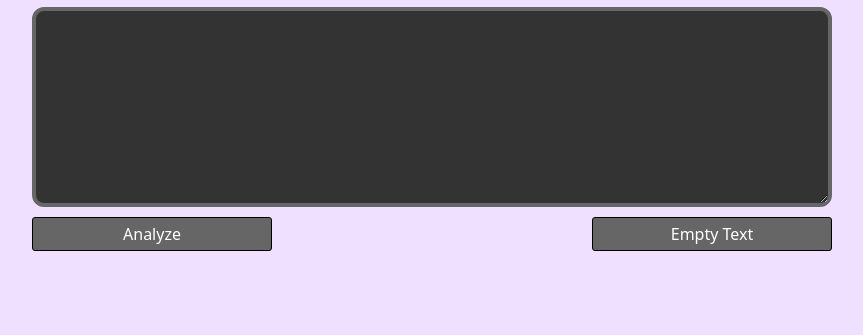
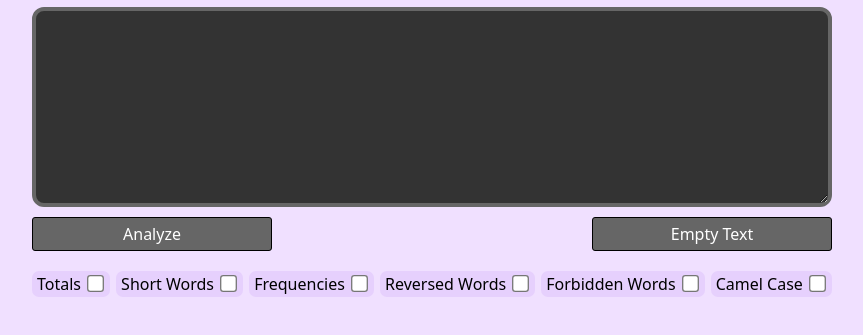
Before and after one commit to uribeAC/w1-text-analyzer, a website with bundled scripts: page public/index.html in a window 1280 px wide. Shown: the part 111-446 px from the top of the page, without its empty margins (208-1071 px from the left). Built offline with nearby package versions, Linux system fonts and the light colour scheme.

Commit message:
Add filter checkboxs

```diff
--- a/public/index.html
+++ b/public/index.html
@@ -26,6 +26,34 @@
         <button class="button" type="submit">Analyze</button>
         <button class="button" type="reset">Empty Text</button>
       </div>
+    </form>
+    <form>
+      <ul class="filters-list">
+        <li class="filter">
+          <label for="totals-check">Totals</label>
+          <input type="checkbox" id="totals-check" />
+        </li>
+        <li class="filter">
+          <label for="short-words-check">Short Words</label>
+          <input type="checkbox" id="short-words-check" />
+        </li>
+        <li class="filter">
+          <label for="frequencies-check">Frequencies</label>
+          <input type="checkbox" id="frequencies-check" />
+        </li>
+        <li class="filter">
+          <label for="reversed-words-check">Reversed Words</label>
+          <input type="checkbox" id="reversed-words-check" />
+        </li>
+        <li class="filter">
+          <label for="forbidden-words-check">Forbidden Words</label>
+          <input type="checkbox" id="forbidden-words-check" />
+        </li>
+        <li class="filter">
+          <label for="camel-case-check">Camel Case</label>
+          <input type="checkbox" id="camel-case-check" />
+        </li>
+      </ul>
     </form>
     <div class="analysis">
       <div class="analysis__item totals">
--- a/public/styles/styles.css
+++ b/public/styles/styles.css
@@ -103,6 +103,22 @@ ul {
     opacity: 0.3;
     cursor: not-allowed;
   }
+}
+
+.filters-list {
+  display: flex;
+  flex-direction: row;
+  justify-content: space-between;
+}
+
+input[type="checkbox"] {
+  scale: 1.3;
+}
+
+.filter {
+  padding: 2px 5px 2px 5px;
+  border-radius: 7px;
+  background-color: rgba(137, 43, 226, 0.089);
 }
 
 .container {
```
